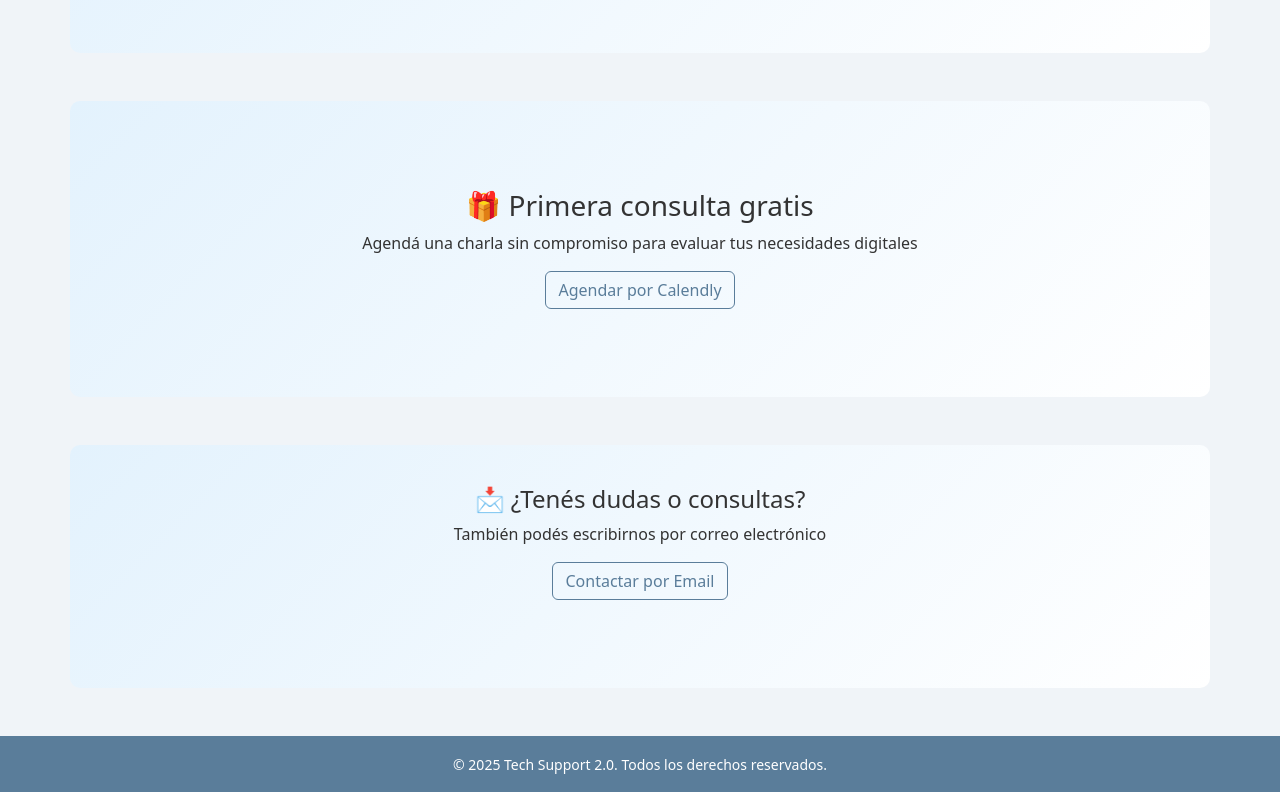
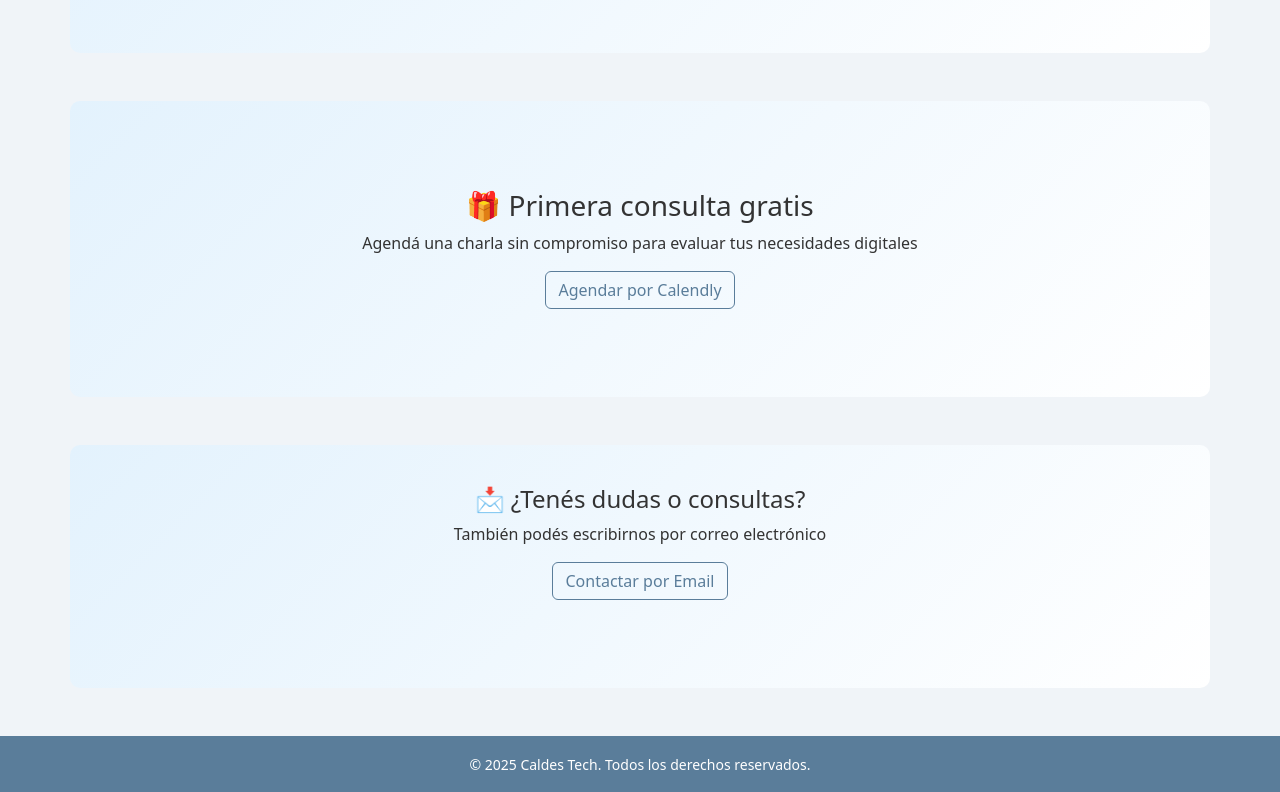
Before and after one commit to SupportTech0/Caldes_Tech, a plain HTML site: page index.html in a window 1280 px wide. Shown: the part 2184-2976 px from the top of the page. Drawn offline with nearby package versions, Linux system fonts and the light colour scheme.

Commit message:
Update index.html

```diff
--- a/index.html
+++ b/index.html
@@ -372,7 +372,7 @@
   </section>
 
   <footer class="text-white text-center py-3">
-    <small>&copy; 2025 Tech Support 2.0. Todos los derechos reservados.</small>
+    <small>&copy; 2025 Caldes Tech. Todos los derechos reservados.</small>
   </footer>
 
 <!-- Botón flotante del chatbot -->
```
